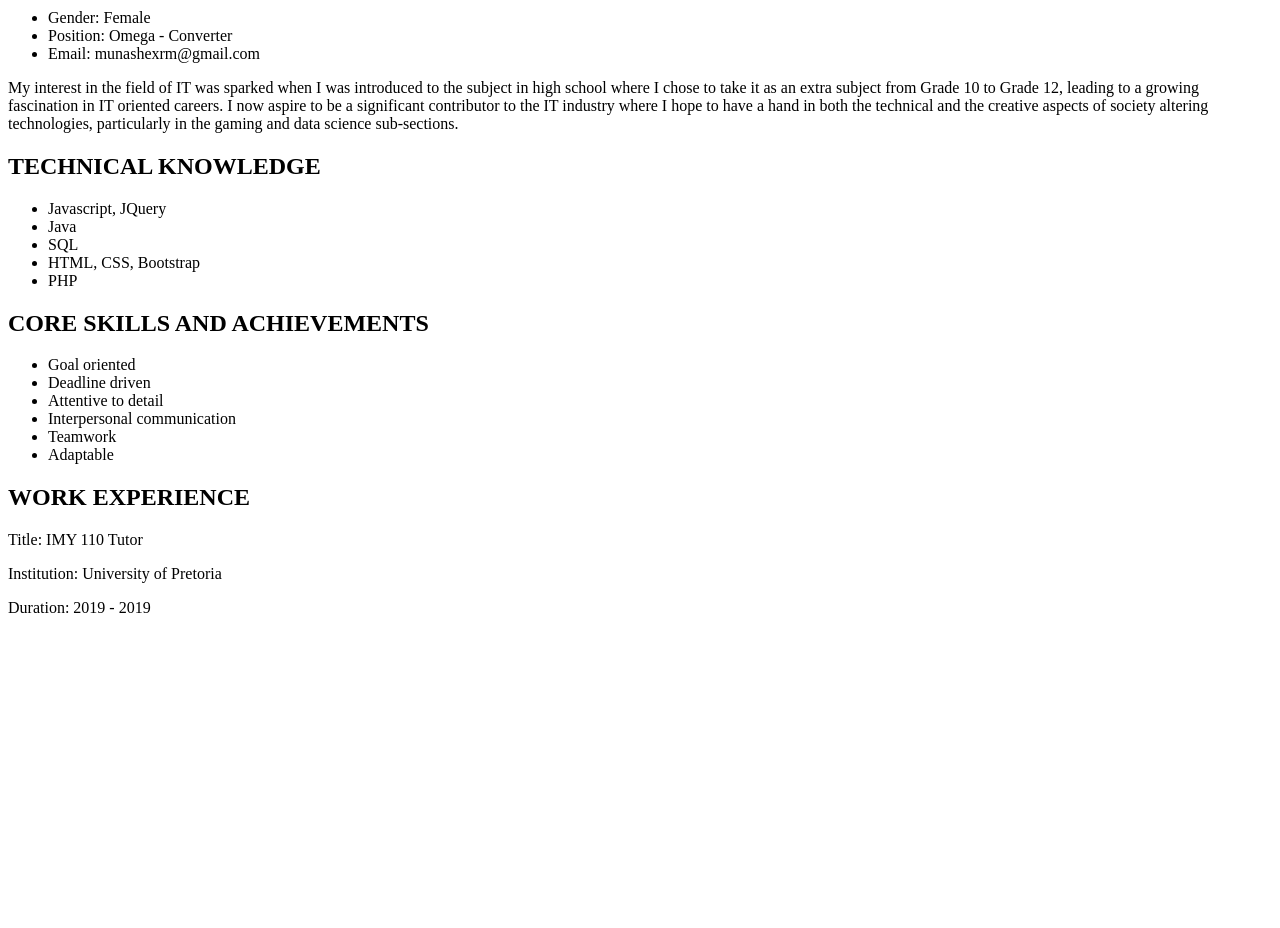
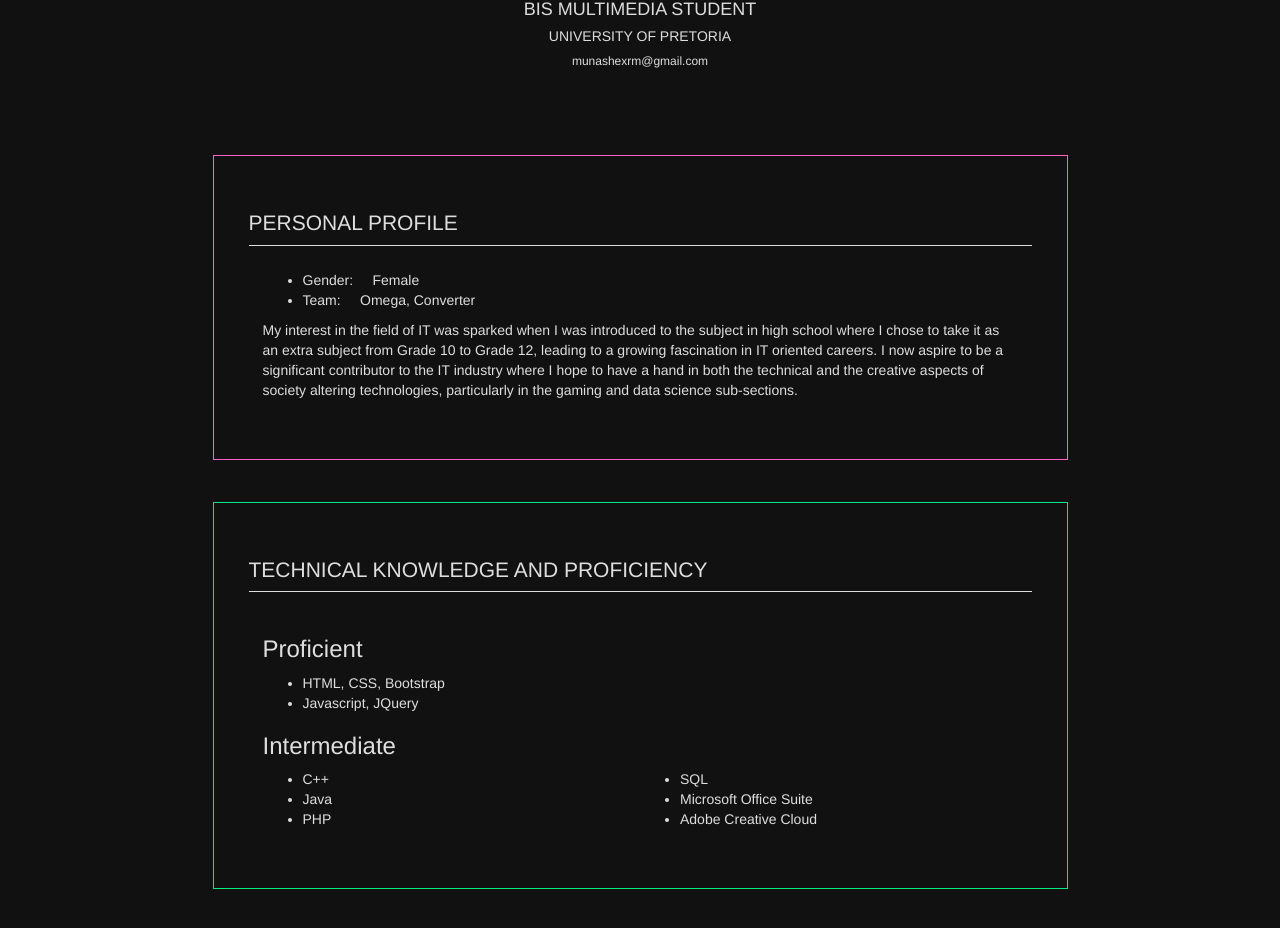
Before and after one commit to munasheghub/munashe.github.io, a plain HTML site: page index.html in a window 1280 px wide. Shown: the part 118-1046 px from the top of the page. Before the commit the page ends 800 px from the top, so only its background shows below. Drawn offline with nearby package versions, Linux system fonts and the light colour scheme.

Commit message:
Update index.html

```diff
--- a/index.html
+++ b/index.html
@@ -2,48 +2,175 @@
 <html>
 <head>
 	<title>Munashe M</title>
+	<meta charset="utf-8">
 
-	<meta charset="utf-8">
+	<link rel="stylesheet" href="https://maxcdn.bootstrapcdn.com/bootstrap/3.4.1/css/bootstrap.min.css">
+	<style type="text/css">
+
+		* {
+			color: #DEDEDE;
+		}
+
+		body {
+			margin: 1em;
+			background-color: rgba(0, 0, 0, 0);
+		}
+
+		.card {
+			margin: 0 auto;
+			margin-bottom: 3em;
+			padding: 2.5em;
+			width: 75%;
+		}
+
+		.card-body {
+			padding: 1em;
+		}
+
+		.card-title {
+			border-bottom: 1px solid #DEDEDE;
+			padding-bottom: 0.5em;
+		}
+
+		#personal-profile {
+			border: 1px solid #ff66c4;
+		}
+
+		#tech-skills {
+			border: 1px solid #05eb83;
+		}
+
+		#core-skills-and-achievements {
+			border: 1px solid #e3d802;
+		}
+
+		#academic-qualification {
+			border: 1px solid #dd05fa;
+		}
+
+		#work-experience {
+			border: 1px solid #57ddff;
+		}
+
+		.container {
+			margin: 0 auto;
+		}
+
+		footer {
+			margin-top: 5em;
+			text-align: center;
+		}
+
+		h2 {
+			font-size: 1.5em;
+		}
+
+		header {
+			background-color: #111111;
+			color: #DDDDDD;
+			margin-bottom: 4.5em;
+			padding: 1em;
+			text-align: center;
+		}
+
+		hr {
+			background-image: linear-gradient(to right, rgba(0, 0, 0, 0), rgba(255, 255, 255, 0.25), rgba(0, 0, 0, 0));
+		}
+
+		html {
+			background-color: #111111;
+		}
+
+		ul.fl {
+			display: inline-block;
+			float: left;
+			width: 50%;
+		}
+
+		ul.fr {
+			display: inline-block;
+			width: 50%;
+		}
+
+	</style>
 </head>
 <body>
+	<div class="container">
 		<header>
-		<h1>MUNASHE MUJAJI</h1>
+			<p>CURRICULUM VITAE</p>
+			<h1><b>MUNASHE MUJAJI</b></h1>
+			<h4>BIS MULTIMEDIA STUDENT</h4>
+			<h5>UNIVERSITY OF PRETORIA</h5>
+			<h6>munashexrm@gmail.com</h6>
 		</header>
-	<div id="personal-profile">
-		<h2>PERSONAL PROFILE</h2>
+		<!--<hr>-->
+		<div id="personal-profile" class="card">
+			<h2 class="card-title">PERSONAL PROFILE</h2>
+			<div class="card-body">
 				<ul>
-			<li>Gender:&#9 Female</li>
-			<li>Position:&#9 Omega - Converter</li>
-			<li>Email:&#9 munashexrm@gmail.com</li>
+					<li>Gender: &nbsp;&nbsp;&nbsp; Female</li>
+					<li>Team: &nbsp;&nbsp;&nbsp; Omega, Converter</li>
 				</ul>
+
 				<p>My interest in the field of IT was sparked when I was introduced to the subject in high school where I chose to take it as an extra subject from Grade 10 to Grade 12, leading to a growing fascination in IT oriented careers. I now aspire to be a significant contributor to the IT industry where I hope to have a hand in both the technical and the creative aspects of society altering technologies, particularly in the gaming and data science sub-sections.</p>
 			</div>
-	<div id="tech-skills">
-		<h2>TECHNICAL KNOWLEDGE</h2>
+		</div>
+		<div id="tech-skills" class="card">
+			<h2 class="card-title">TECHNICAL KNOWLEDGE AND PROFICIENCY</h2>
+			<div class="card-body">
+				<h3>Proficient</h3>
 				<ul>
+					<li>HTML, CSS, Bootstrap</li>
 					<li>Javascript, JQuery</li>
+				</ul>
+				<h3>Intermediate</h3>
+				<ul class="fl d-block">
+					<li>C++</li>
 					<li>Java</li>
-			<li>SQL</li>
-			<li>HTML, CSS, Bootstrap</li>
 					<li>PHP</li>
 				</ul>
+				<ul class="fr d-block">
+					<li>SQL</li>
+					<li>Microsoft Office Suite</li>
+					<li>Adobe Creative Cloud</li>
+				</ul>
 			</div>
-	<div id="core-skills-and-achievements">
-		<h2>CORE SKILLS AND ACHIEVEMENTS</h2>
-		<ul>
+		</div>
+		<div id="core-skills-and-achievements" class="card">
+			<h2 class="card-title">CORE SKILLS AND ACHIEVEMENTS</h2>
+			<div class="card-body">
+				<ul class="fl d-block">
 					<li>Goal oriented</li>
 					<li>Deadline driven</li>
 					<li>Attentive to detail</li>
+					<li>Resilience</li>
+				</ul>
+				<ul class="fr d-block">
 					<li>Interpersonal communication</li>
 					<li>Teamwork</li>
 					<li>Adaptable</li>
+					<li>Problem solving</li>
 				</ul>
 			</div>
-	<div id="work-experience">
-		<h2>WORK EXPERIENCE</h2>
-		<p>Title:&#9 IMY 110 Tutor</p>
-		<p>Institution:&#9 University of Pretoria</p>
-		<p>Duration:&#9 2019 - 2019</p>
+		</div>
+		<div id="academic-qualification" class="card">
+			<h2 class="card-title">ACADEMIC QUALIFICATION</h2>
+			<div class="card-body">
+				<p><b>Bachelor’s Degree in Information Science, Multimedia</b>, pending – University of Pretoria (2018 - present)</p>
+				<p><b>High School Diploma</b>, 2017 – Brescia House School (2013 - 2017)</p>
+			</div>
+		</div>
+		<div id="work-experience" class="card">
+			<h2 class="card-title">WORK EXPERIENCE</h2>
+			<div class="card-body">
+				<p>Title: IMY 110 Tutor</p>
+				<p>Institution: University of Pretoria</p>
+				<p>Duration: 2019 - 2019</p>
+			</div>
+		</div>
+		<footer>
+			CV M Mujaji, 2020
+		</footer>
 	</div>
 </body>
 </html>
```
Lines whose indentation alone changed are shown as unchanged.
